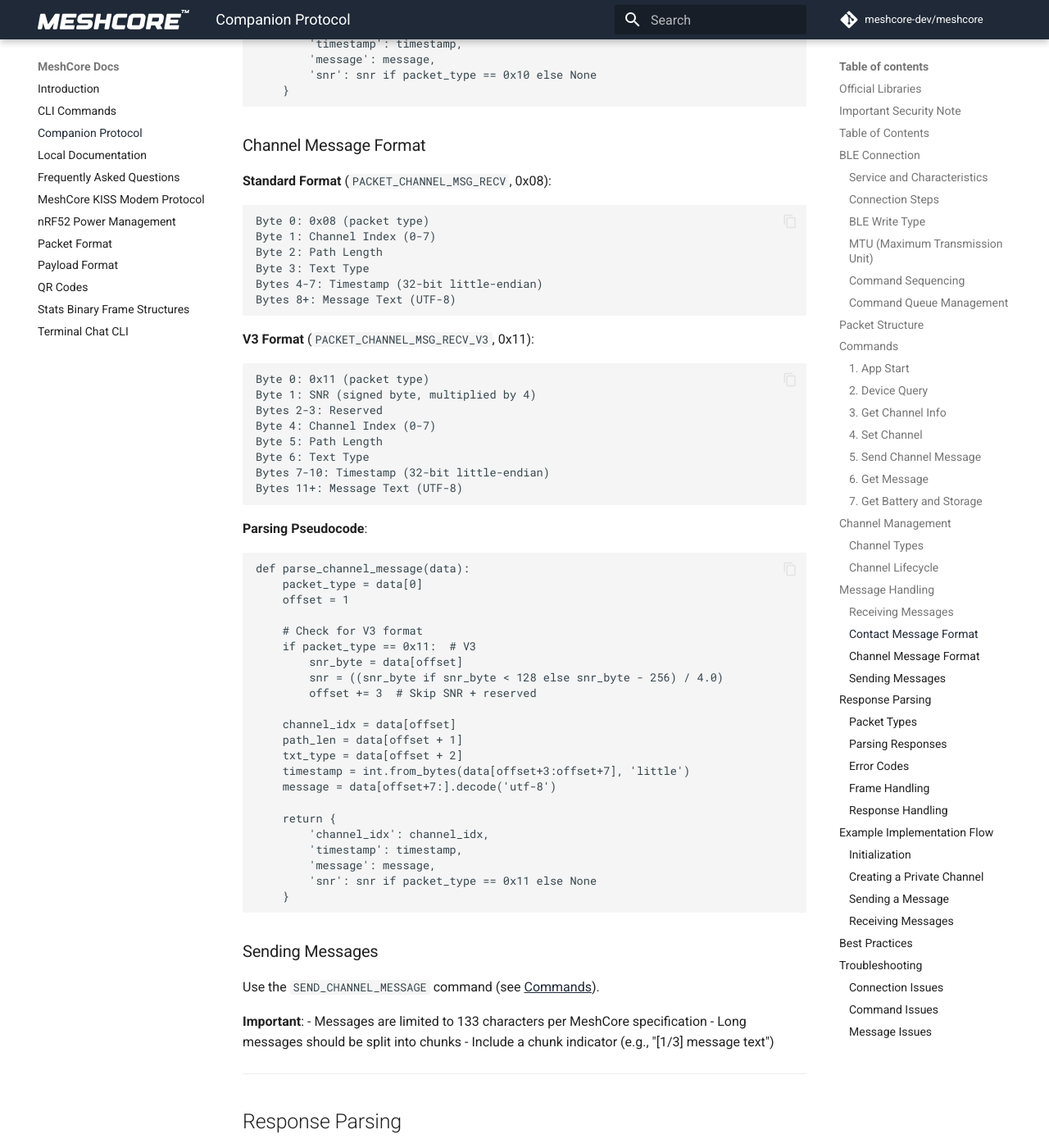
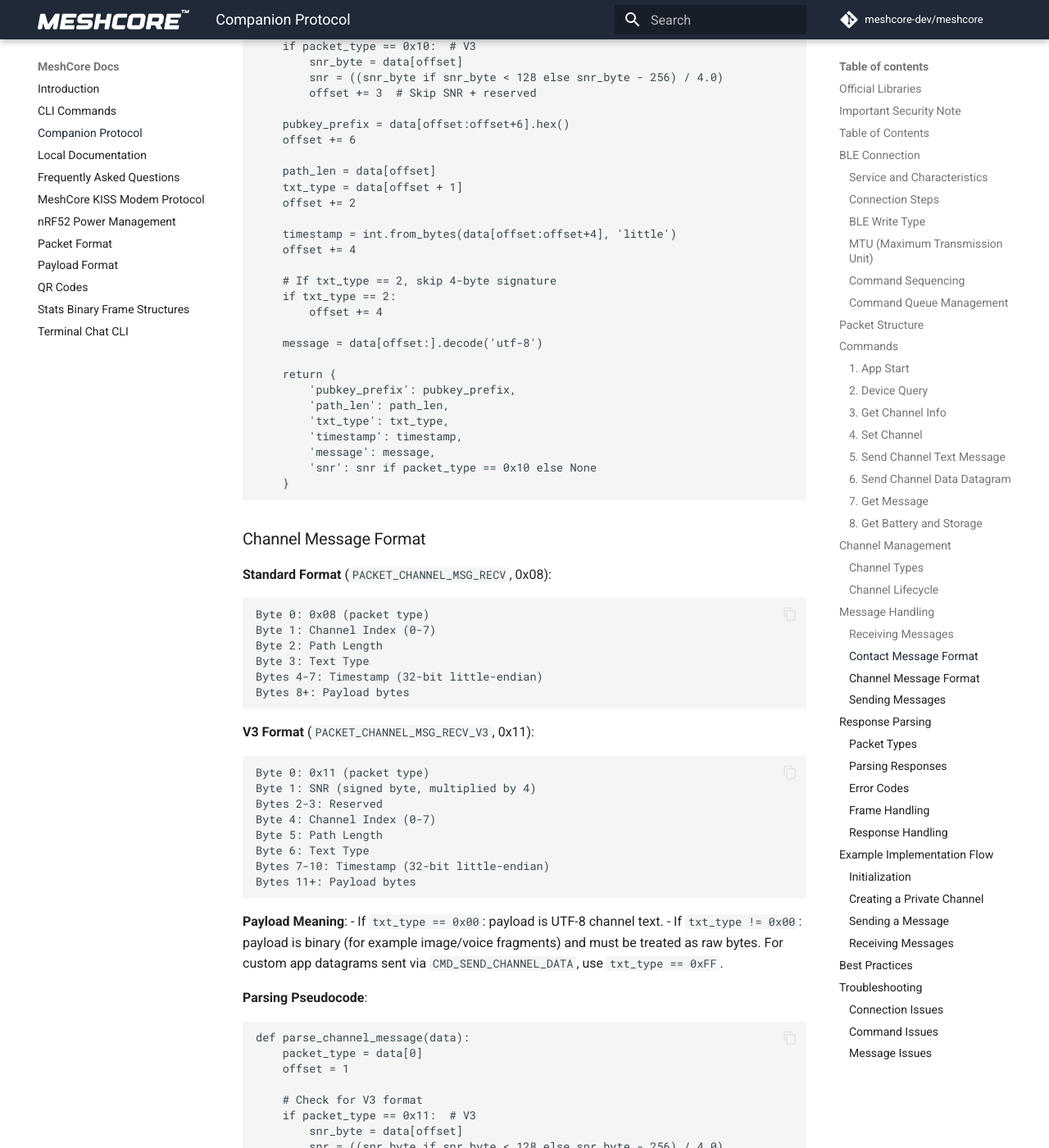
Before and after one commit to JacekVV/MeshCore-Hydra, an MkDocs documentation site: the page built from docs/companion_protocol.md, in a window 1280 px wide and 1400 px high, scrolled down 10438 px. Shown: the whole window at 82% size. Built offline with MkDocs 1.6.1 and Material for MkDocs 9.7.7, drawn with Linux system fonts in a browser that asks for light colours; comment, search, counter and statistics services are not loaded; some of the changed text lies outside the part shown.

Commit message:
feat: Add support for PAYLOAD_TYPE_GRP_DATA
Docs changes are to reflect how it is currently in fw

This adds ability to send datagram data to everyone in channel

````diff
--- a/docs/companion_protocol.md
+++ b/docs/companion_protocol.md
@@ -257,31 +257,56 @@ Bytes 34-49: Secret (16 bytes)
 
 ---
 
-### 5. Send Channel Message
+### 5. Send Channel Text Message
 
-**Purpose**: Send a text message to a channel.
+**Purpose**: Send a plain text message to a channel.
 
 **Command Format**:
 ```
 Byte 0: 0x03
-Byte 1: 0x00
+Byte 1: Text Type
 Byte 2: Channel Index (0-7)
 Bytes 3-6: Timestamp (32-bit little-endian Unix timestamp, seconds)
-Bytes 7+: Message Text (UTF-8, variable length)
+Bytes 7+: UTF-8 text bytes (variable length)
 ```
 
 **Timestamp**: Unix timestamp in seconds (32-bit unsigned integer, little-endian)
+
+**Text Type**:
+- Must be `0x00` (`TXT_TYPE_PLAIN`) for this command.
 
 **Example** (send "Hello" to channel 1 at timestamp 1234567890):
 ```
 03 00 01 D2 02 96 49 48 65 6C 6C 6F
 ```
 
-**Response**: `PACKET_MSG_SENT` (0x06) on success
+**Response**: `PACKET_OK` (0x00) on success
 
 ---
 
-### 6. Get Message
+### 6. Send Channel Data Datagram
+
+**Purpose**: Send binary datagram data to a channel.
+
+**Command Format**:
+```
+Byte 0: 0x3E
+Byte 1: Data Type (`txt_type`)
+Byte 2: Channel Index (0-7)
+Bytes 3-6: Timestamp (32-bit little-endian Unix timestamp, seconds)
+Bytes 7+: Binary payload bytes (variable length)
+```
+
+**Data Type / Transport Mapping**:
+- `0xFF` (`TXT_TYPE_CUSTOM_BINARY`) is the custom-app binary type.
+- `0x00` (`TXT_TYPE_PLAIN`) is invalid for this command.
+- Values other than `0xFF` are reserved for official protocol extensions.
+
+**Response**: `PACKET_OK` (0x00) on success
+
+---
+
+### 7. Get Message
 
 **Purpose**: Request the next queued message from the device.
 
@@ -304,7 +329,7 @@ Byte 0: 0x0A
 
 ---
 
-### 7. Get Battery and Storage
+### 8. Get Battery and Storage
 
 **Purpose**: Query device battery voltage and storage usage.
 
@@ -446,7 +471,7 @@ Byte 1: Channel Index (0-7)
 Byte 2: Path Length
 Byte 3: Text Type
 Bytes 4-7: Timestamp (32-bit little-endian)
-Bytes 8+: Message Text (UTF-8)
+Bytes 8+: Payload bytes
 ```
 
 **V3 Format** (`PACKET_CHANNEL_MSG_RECV_V3`, 0x11):
@@ -458,8 +483,13 @@ Byte 4: Channel Index (0-7)
 Byte 5: Path Length
 Byte 6: Text Type
 Bytes 7-10: Timestamp (32-bit little-endian)
-Bytes 11+: Message Text (UTF-8)
+Bytes 11+: Payload bytes
 ```
+
+**Payload Meaning**:
+- If `txt_type == 0x00`: payload is UTF-8 channel text.
+- If `txt_type != 0x00`: payload is binary (for example image/voice fragments) and must be treated as raw bytes.
+  For custom app datagrams sent via `CMD_SEND_CHANNEL_DATA`, use `txt_type == 0xFF`.
 
 **Parsing Pseudocode**:
 ```python
@@ -477,11 +507,17 @@ def parse_channel_message(data):
     path_len = data[offset + 1]
     txt_type = data[offset + 2]
     timestamp = int.from_bytes(data[offset+3:offset+7], 'little')
-    message = data[offset+7:].decode('utf-8')
+    payload = data[offset+7:]
+    if txt_type == 0:
+        message = payload.decode('utf-8')
+    else:
+        message = None
 
     return {
         'channel_idx': channel_idx,
+        'txt_type': txt_type,
         'timestamp': timestamp,
+        'payload': payload,
         'message': message,
         'snr': snr if packet_type == 0x11 else None
     }
@@ -489,7 +525,7 @@ def parse_channel_message(data):
 
 ### Sending Messages
 
-Use the `SEND_CHANNEL_MESSAGE` command (see [Commands](#commands)).
+Use `CMD_SEND_CHANNEL_TXT_MSG` for plain text, and `CMD_SEND_CHANNEL_DATA` for binary datagrams (see [Commands](#commands)).
 
 **Important**:
 - Messages are limited to 133 characters per MeshCore specification
@@ -675,7 +711,7 @@ def parse_self_info(data):
     return info
 ```
 
-**PACKET_MSG_SENT** (0x06):
+**PACKET_MSG_SENT** (0x06, used by direct/contact send flows):
 ```
 Byte 0: 0x06
 Byte 1: Route Flag (0 = direct, 1 = flood)
@@ -737,7 +773,8 @@ BLE implementations enqueue and deliver one protocol frame per BLE write/notific
      - `DEVICE_QUERY` → `PACKET_DEVICE_INFO`
      - `GET_CHANNEL` → `PACKET_CHANNEL_INFO`
      - `SET_CHANNEL` → `PACKET_OK` or `PACKET_ERROR`
-     - `SEND_CHANNEL_MESSAGE` → `PACKET_MSG_SENT`
+     - `CMD_SEND_CHANNEL_TXT_MSG` → `PACKET_OK` or `PACKET_ERROR`
+     - `CMD_SEND_CHANNEL_DATA` → `PACKET_OK` or `PACKET_ERROR`
      - `GET_MESSAGE` → `PACKET_CHANNEL_MSG_RECV`, `PACKET_CONTACT_MSG_RECV`, or `PACKET_NO_MORE_MSGS`
      - `GET_BATTERY` → `PACKET_BATTERY`
 
````
Also changed, not shown: other parts of docs/companion_protocol.md (+2 -2 lines), 5 other files.
